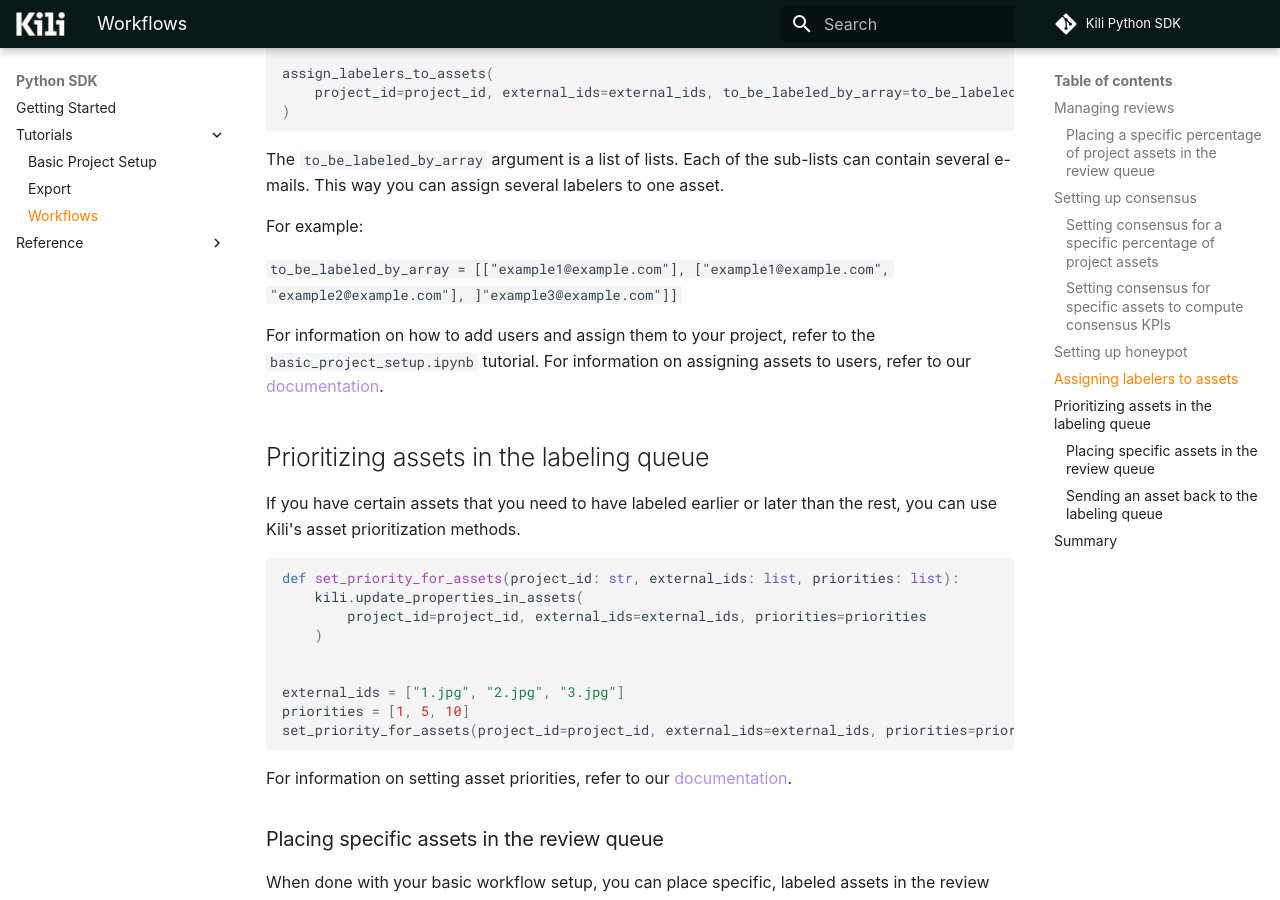
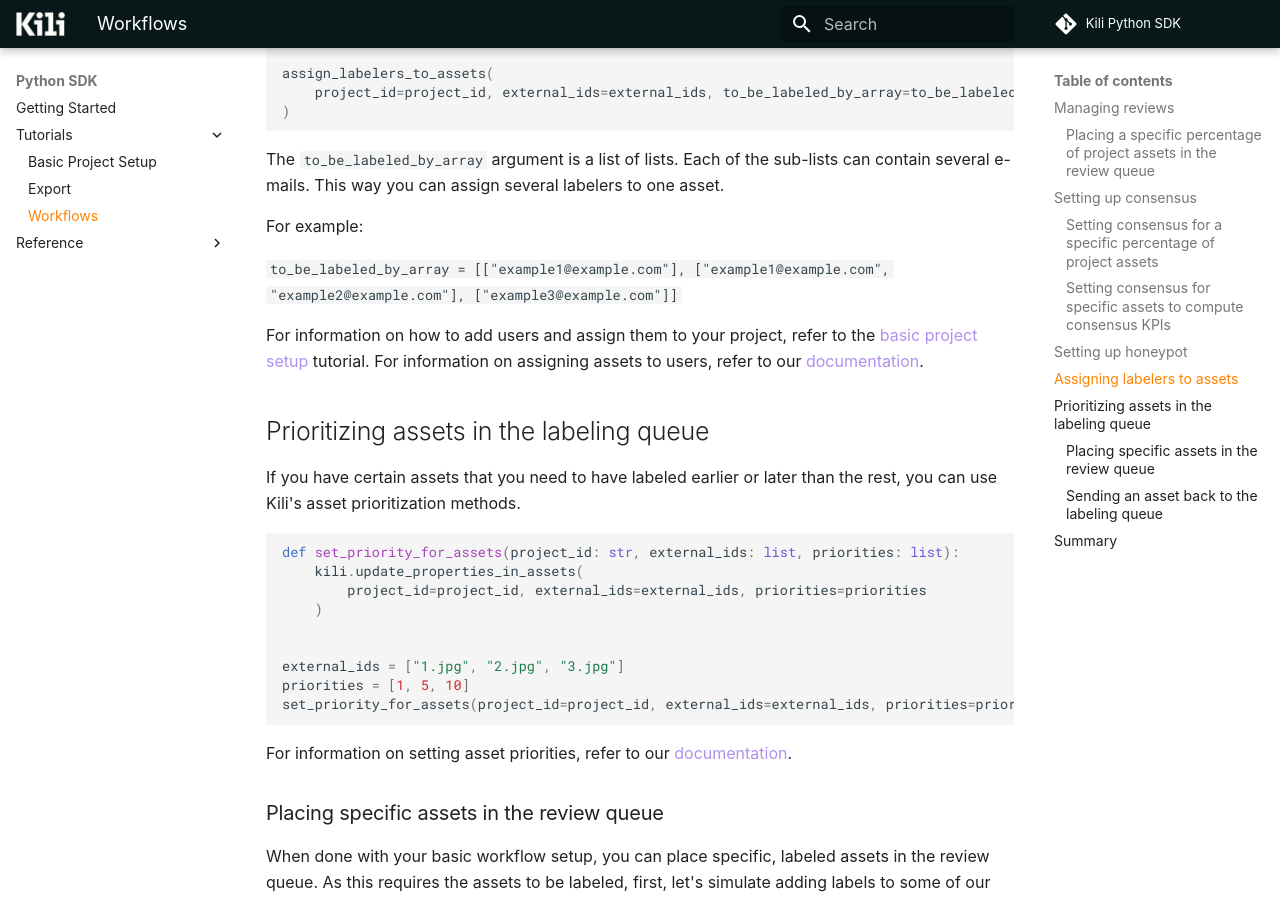
Before and after one commit to kili-technology/kili-python-sdk, an MkDocs documentation site: the page built from docs/sdk/tutorials/set_up_workflows.md, in a window 1280 px wide and 900 px high, scrolled down 3306 px. Built offline with MkDocs 1.6.1 and Material for MkDocs 9.7.7, drawn with Linux system fonts in a browser that asks for light colours; some web fonts are replaced; comment, search, counter and statistics services are not loaded; the version menu is left out; some of the changed text lies outside the part shown.

````diff
--- a/docs/sdk/tutorials/set_up_workflows.md
+++ b/docs/sdk/tutorials/set_up_workflows.md
@@ -52,7 +52,7 @@
 project_id = "<YOUR PROJECT ID>"
 ```
 
-For information on how to set up a Kili project, refer to the `basic_project_setup.ipynb` tutorial.
+For information on how to set up a Kili project, refer to the [basic project setup](https://python-sdk-docs.kili-technology.com/latest/sdk/tutorials/basic_project_setup/) tutorial.
 
 ## Managing reviews
 
@@ -78,7 +78,7 @@
 This is a key measure for controlling label production quality.
 
 To set up consensus, you will need to have at least two project members.
-For information on how to add users and assign them to your project, refer to the `basic_project_setup.ipynb` tutorial.
+For information on how to add users and assign them to your project, refer to the [basic project setup](https://python-sdk-docs.kili-technology.com/latest/sdk/tutorials/basic_project_setup/) tutorial.
 
 ### Setting consensus for a specific percentage of project assets
 
@@ -166,9 +166,9 @@
 
 For example:
 
-`to_be_labeled_by_array = [["example1@example.com"], ["example1@example.com", "example2@example.com"], ]"example3@example.com"]]`
+`to_be_labeled_by_array = [["example1@example.com"], ["example1@example.com", "example2@example.com"], ["example3@example.com"]]`
 
-For information on how to add users and assign them to your project, refer to the `basic_project_setup.ipynb` tutorial.
+For information on how to add users and assign them to your project, refer to the [basic project setup](https://python-sdk-docs.kili-technology.com/latest/sdk/tutorials/basic_project_setup/) tutorial.
 For information on assigning assets to users, refer to our [documentation](https://docs.kili-technology.com/docs/queue-prioritization).
 
 ## Prioritizing assets in the labeling queue
````
Also changed, not shown: 1 other file.
